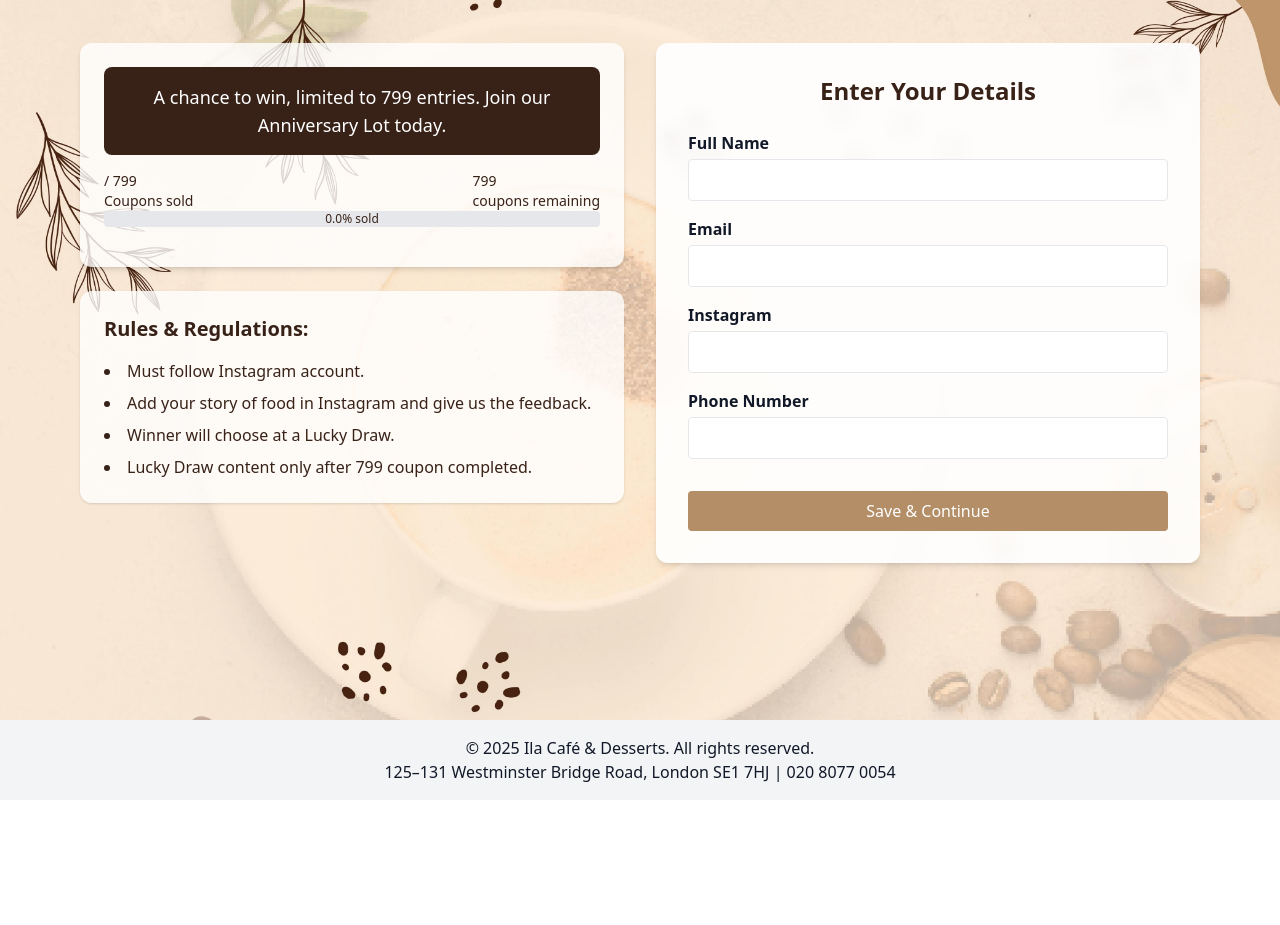
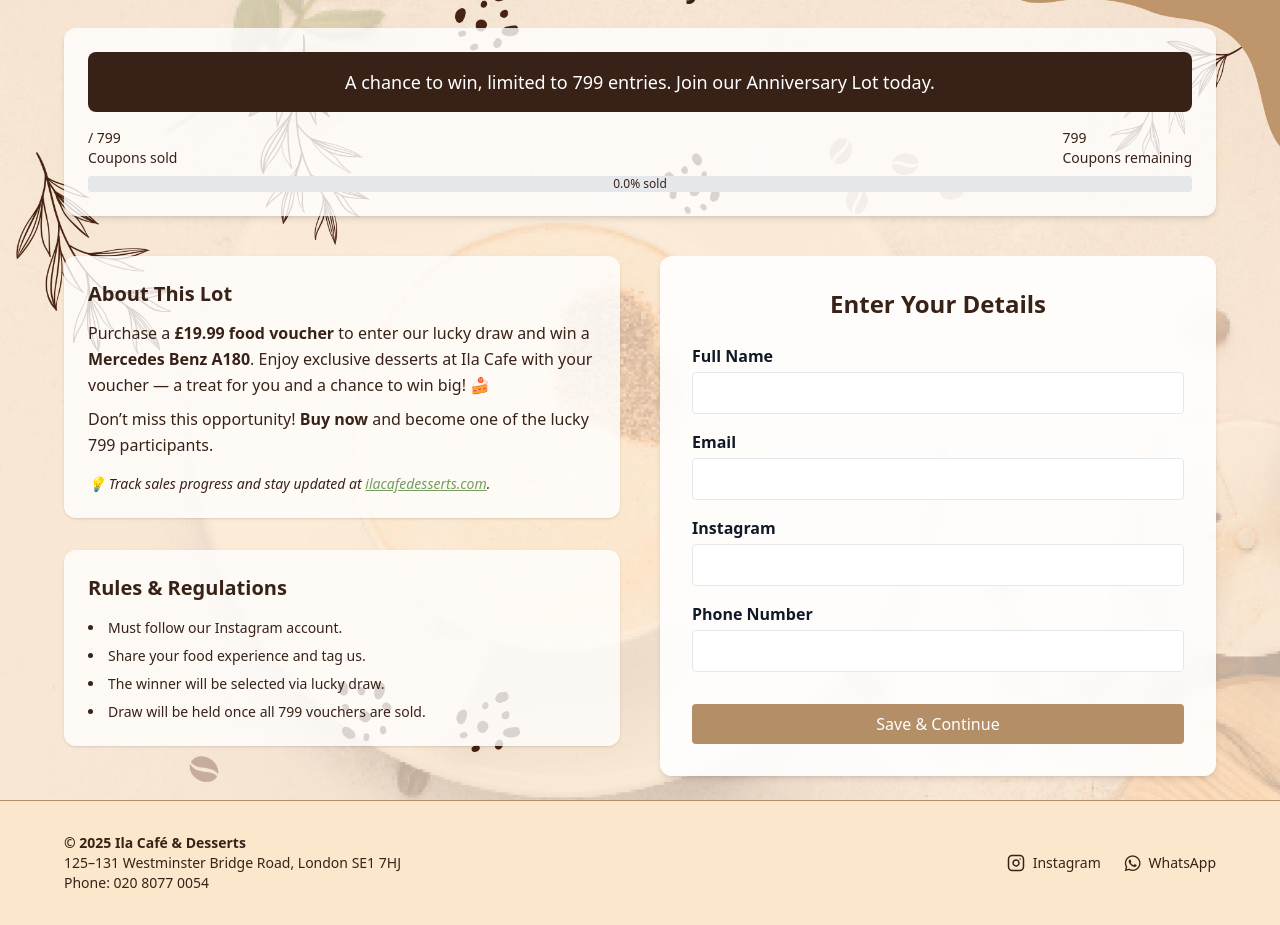
Before and after one commit to shahnavk/ila-cafe-website, a React (Create React App) app: page /anniversaryLot in a window 1280 px wide. Shown: the part 180-1105 px from the top of the page. Before the commit the page ends 980 px from the top, so only its background shows below. Built offline with nearby package versions, Linux system fonts and the light colour scheme; no server answers.

Commit message:
design update

```diff
--- a/public/index.html
+++ b/public/index.html
@@ -1,4 +1,8 @@
 <!DOCTYPE html>
+<link
+  rel="stylesheet"
+  href="https://cdnjs.cloudflare.com/ajax/libs/font-awesome/6.4.0/css/all.min.css"
+/>
 <html lang="en">
   <head>
     <meta charset="UTF-8" />
--- a/src/components/Footer.js
+++ b/src/components/Footer.js
@@ -1,10 +1,45 @@
 import React from 'react';
+import { Instagram, Phone } from 'lucide-react';
 
-const Footer = () => (
-  <footer className="bg-gray-100 text-center p-4">
-    <p>© {new Date().getFullYear()} Ila Café & Desserts. All rights reserved.</p>
-    <p>125–131 Westminster Bridge Road, London SE1 7HJ | 020 8077 0054</p>
-  </footer>
-);
+
+const Footer = () => {
+  const year = new Date().getFullYear();
+
+  return (
+    <footer className="bg-cafebeige text-textbrown px-6 py-8 mt-0 border-t border-cafebrown text-sm">
+      <div className="max-w-6xl mx-auto flex flex-col md:flex-row justify-between items-center gap-4 text-center md:text-left">
+
+        {/* Contact Info */}
+        <div>
+          <p className="font-semibold">© {year} Ila Café & Desserts</p>
+          <p>125–131 Westminster Bridge Road, London SE1 7HJ</p>
+          <p>Phone: <a href="tel:02080770054" className="hover:text-cafegreen transition">020 8077 0054</a></p>
+        </div>
+
+        {/* Social Links */}
+        <div className="flex items-center gap-6 mt-4 md:mt-0">
+          <a
+            href="https://instagram.com/ilacafedesserts"
+            target="_blank"
+            rel="noopener noreferrer"
+            className="flex items-center gap-2 hover:text-cafegreen transition"
+          >
+            <Instagram size={18} />
+            Instagram
+          </a>
+          <a
+  href="https://wa.me/442080770054"
+  target="_blank"
+  rel="noopener noreferrer"
+  className="flex items-center gap-2 hover:text-cafegreen transition"
+>
+  <i className="fab fa-whatsapp text-lg" />
+  WhatsApp
+</a>
+        </div>
+      </div>
+    </footer>
+  );
+};
 
 export default Footer;
--- a/src/components/Navbar.js
+++ b/src/components/Navbar.js
@@ -2,6 +2,8 @@ import { useEffect, useState } from 'react';
 import { Search, Menu as MenuIcon, X } from "lucide-react";
 import { Link } from 'react-router-dom';
 import { UtensilsCrossed } from "lucide-react";
+import { Mail } from "lucide-react";
+
 
 export default function Navbar() {
   const [isScrolled, setIsScrolled] = useState(false);
@@ -15,7 +17,7 @@ export default function Navbar() {
     return () => window.removeEventListener('scroll', handleScroll);
   }, []);
 
-  const navLinks = ['Menu'];
+  const navLinks = ['Menu', 'Contact'];
 
   return (
     <header
@@ -30,10 +32,12 @@ export default function Navbar() {
           {navLinks.map((label) => (
             <Link
               key={label}
-              to={label === 'Menu' ? '/menu' : '#'}
+              to={label === 'Menu' ? '/menu' : label === 'Contact' ? '/contact' : '#'}
+
               className="flex items-center gap-1 relative text-gray-700 font-medium text-sm after:absolute after:left-0 after:-bottom-1 after:w-0 after:h-[2px] after:bg-cafebrown after:transition-all after:duration-300 hover:after:w-full hover:text-cafegreen"
             >
               {label === 'Menu' && <UtensilsCrossed size={18} />}
+              {label === 'Contact' && <Mail size={18} />}
               <span>{label}</span>
             </Link>
           ))}
@@ -73,7 +77,8 @@ export default function Navbar() {
           {navLinks.map((label) => (
             <Link
               key={label}
-              to={label === 'Menu' ? '/menu' : '#'}
+              to={label === 'Menu' ? '/menu' : label === 'Contact' ? '/contact' : '#'}
+
               className="block py-2 text-textbrown font-medium text-sm border-b border-cafebrown hover:text-cafegreen"
               onClick={() => setIsMobileMenuOpen(false)}
             >
--- a/src/pages/AnniversaryLot.js
+++ b/src/pages/AnniversaryLot.js
@@ -1,24 +1,23 @@
 import React, { useEffect, useState } from "react";
 import ilaLogo from "../assets/ila-logo.png";
+
 const AnniversaryLot = () => {
   const [soldCount, setSoldCount] = useState(null);
+  const [submitted, setSubmitted] = useState(false);
+  const [loading, setLoading] = useState(false);
 
   useEffect(() => {
     fetch("https://sheetdb.io/api/v1/dqvyfvsq0iezw")
       .then((res) => res.json())
-      .then((data) => {
-        setSoldCount(data.length); // ✅ total number of lots sold
-      });
+      .then((data) => setSoldCount(data.length))
+      .catch((err) => console.error("Error fetching sold count:", err));
   }, []);
-
-  const [submitted, setSubmitted] = useState(false);
-  const [loading, setLoading] = useState(false);
 
   const handleSubmit = async (e) => {
     e.preventDefault();
     setLoading(true);
+
     const form = new FormData(e.target);
-
     const formData = {
       name: form.get("name"),
       email: form.get("email"),
@@ -27,37 +26,25 @@ const AnniversaryLot = () => {
     };
 
     try {
-      // 1. Save to SheetDB
-      // await fetch('https://sheetdb.io/api/v1/ya1lgmr4wqlz6', {
-      //   method: 'POST',
-      //   headers: { 'Content-Type': 'application/json' },
-      //   body: JSON.stringify({ data: formData }),
-      // });
-
-      // 2. Call your backend to create Stripe session
-      const response = await fetch(
-        "https://ila-cafe-website.onrender.com/create-checkout-session",
-        {
+      const response = await fetch("https://ila-cafe-website.onrender.com/create-checkout-session", {
         method: "POST",
         headers: { "Content-Type": "application/json" },
         body: JSON.stringify(formData),
-        }
-      );
+      });
 
       const session = await response.json();
       if (session.url) {
-        // Ensure loader renders before redirect
         requestAnimationFrame(() => {
           setTimeout(() => {
             window.location.href = session.url;
-          }, 500); // Adjust delay to control how long the loader shows
+          }, 500);
         });
       } else {
-        alert("Something went wrong, please try again.");
+        alert("Something went wrong. Please try again.");
         setLoading(false);
       }
     } catch (error) {
-      console.error(error);
+      console.error("Form submission error:", error);
       alert("Error submitting form. Please try again.");
       setLoading(false);
     }
@@ -76,78 +63,76 @@ const AnniversaryLot = () => {
     <>
       {loading && (
         <div className="fixed inset-0 bg-white bg-opacity-80 z-50 flex flex-col items-center justify-center">
-          <img
-            src={ilaLogo}
-            alt="Loading..."
-            className="w-16 h-16 animate-bounce mb-2"
-          />
+          <img src={ilaLogo} alt="Loading..." className="w-16 h-16 animate-bounce mb-2" />
           <p className="text-textbrown font-semibold animate-pulse">
             Redirecting to payment...
           </p>
         </div>
       )}
-      <div className="bg-cafe-bg bg-cover bg-center min-h-screen py-[15px]">
-      <h1 className="text-3xl font-extrabold text-center text-textbrown my-4 block">
+
+      <div className="bg-cafe-bg bg-cover bg-center min-h-screen py-6 px-4">
+        <h1 className="text-3xl font-extrabold text-center text-textbrown my-6">
           Anniversary Lot
         </h1>
-        <section className="px-4 py-10 max-w-6xl mx-auto grid grid-cols-1 md:grid-cols-2 gap-8 items-start">
-          {/* Left: Banner + Info */}
-
-          <div className="space-y-6">
-            {/* Top Banner */}
-            <div className=" bg-white bg-opacity-80 text-white rounded-xl p-6 shadow-md">
+        <section className="max-w-6xl mx-auto mb-[40px]">
+        <div className="bg-white bg-opacity-80 p-6 rounded-xl shadow-md">
               <div className="text-white bg-textbrown p-4 rounded-lg text-center">
-                {/* <h1 className="text-3xl font-extrabold mb-2">
-                  Anniversary Lot
-                </h1> */}
                 <p className="text-lg">
                   A chance to win, limited to 799 entries. Join our Anniversary Lot today.
                 </p>
               </div>
-
-              {/* Progress bar */}
               <div className="w-full text-sm text-textbrown mt-4 flex justify-between">
-                <span> {soldCount} / 799 <br/> Coupons sold</span>
-                <span> {799 - soldCount} <br/> coupons remaining </span>
+                <span>{soldCount} / 799<br/>Coupons sold</span>
+                <span>{799 - soldCount}<br/>Coupons remaining</span>
               </div>
-              <div className="relative w-full bg-gray-200 h-4 rounded mb-4">
+              <div className="relative w-full bg-gray-200 h-4 rounded mt-2">
                 <div
                   className="bg-cafegreen h-4 rounded"
                   style={{ width: `${(soldCount / 799) * 100}%` }}
                 ></div>
-                <div className="absolute w-full absolute top-0 left-0 h-4 text-center text-xs text-textbrown">{((soldCount / 799) * 100).toFixed(1)}% sold</div>
+                <div className="absolute top-0 left-0 w-full h-4 text-center text-xs text-textbrown">
+                  {((soldCount / 799) * 100).toFixed(1)}% sold
                 </div>
               </div>
+            </div>
+            </section>
+        <section className="max-w-6xl mx-auto grid grid-cols-1 md:grid-cols-2 gap-10 items-start">
+          {/* Info Section */}
+          <div className="space-y-8">
 
-            {/* Info Section */}
+
+            <div className="bg-white bg-opacity-80 p-6 rounded-xl shadow text-textbrown leading-relaxed">
+              <h3 className="text-xl font-bold mb-3">About This Lot</h3>
+              <p>
+                Purchase a <strong>£19.99 food voucher</strong> to enter our lucky draw and win a <strong>Mercedes Benz A180</strong>. Enjoy exclusive desserts at Ila Cafe with your voucher — a treat for you and a chance to win big! 🍰
+              </p>
+              <p className="mt-2">
+                Don’t miss this opportunity! <strong>Buy now</strong> and become one of the lucky 799 participants.
+              </p>
+              <p className="mt-4 text-sm italic">
+                💡 Track sales progress and stay updated at <a href="https://ilacafedesserts.com" className="underline text-cafegreen">ilacafedesserts.com</a>.
+              </p>
+            </div>
+
             <div className="bg-white bg-opacity-80 p-6 rounded-xl shadow">
-              <h3 className="text-xl font-bold text-textbrown mb-4">
-                Rules & Regulations:
-              </h3>
-              <ul className="list-disc list-inside text-sm sm:text-base text-textbrown space-y-2">
-                <li>Must follow Instagram account.</li>
-                <li>
-                  Add your story of food in Instagram and give us the feedback.
-                </li>
-                <li>Winner will choose at a Lucky Draw.</li>
-                <li>Lucky Draw content only after 799 coupon completed.</li>
+              <h3 className="text-xl font-bold text-textbrown mb-4">Rules & Regulations</h3>
+              <ul className="list-disc list-inside text-textbrown text-sm space-y-2">
+                <li>Must follow our Instagram account.</li>
+                <li>Share your food experience and tag us.</li>
+                <li>The winner will be selected via lucky draw.</li>
+                <li>Draw will be held once all 799 vouchers are sold.</li>
               </ul>
             </div>
           </div>
 
-          {/* Right: Form */}
+          {/* Form Section */}
           <div className="bg-white bg-opacity-90 backdrop-blur p-6 sm:p-8 rounded-xl shadow-md">
-            {!submitted ? (
-              <>
             <h2 className="text-2xl font-bold text-textbrown mb-6 text-center">
               Enter Your Details
             </h2>
-
             <form onSubmit={handleSubmit} className="grid gap-4 text-left">
               <div>
-                    <label className="block mb-1 font-semibold">
-                      Full Name
-                    </label>
+                <label className="block mb-1 font-semibold">Full Name</label>
                 <input
                   name="name"
                   type="text"
@@ -165,9 +150,7 @@ const AnniversaryLot = () => {
                 />
               </div>
               <div>
-                    <label className="block mb-1 font-semibold">
-                      Instagram
-                    </label>
+                <label className="block mb-1 font-semibold">Instagram</label>
                 <input
                   name="instagram"
                   type="text"
@@ -175,9 +158,7 @@ const AnniversaryLot = () => {
                 />
               </div>
               <div>
-                    <label className="block mb-1 font-semibold">
-                      Phone Number
-                    </label>
+                <label className="block mb-1 font-semibold">Phone Number</label>
                 <input
                   name="phone"
                   type="tel"
@@ -192,41 +173,6 @@ const AnniversaryLot = () => {
                 Save & Continue
               </button>
             </form>
-
-                {/* <div>
-                <label className="block mb-1 font-semibold">Full Name</label>
-                <input name="name" type="text" className="w-full p-2 border rounded" required />
-              </div>
-              <div>
-                <label className="block mb-1 font-semibold">Email</label>
-                <input name="email" type="email" className="w-full p-2 border rounded" required />
-              </div>
-              <div>
-                <label className="block mb-1 font-semibold">Instagram</label>
-                <input name="instagram" type="text" className="w-full p-2 border rounded" />
-              </div>
-              <div>
-                <label className="block mb-1 font-semibold">Phone Number</label>
-                <input name="phone" type="tel" className="w-full p-2 border rounded" required />
-              </div>
-              <button
-                type="submit"
-                className="mt-4 bg-cafebrown text-white px-6 py-2 rounded hover:bg-opacity-90 transition"
-              >
-                Save & Continue
-              </button>
-            </form>*/}
-              </>
-            ) : (
-              <div className="text-center p-6">
-                <h1 className="text-2xl font-bold text-green-600">
-                  Thank you!
-                </h1>
-                <p className="mt-4 text-textbrown">
-                  Your details were saved successfully.
-                </p>
-              </div>
-            )}
           </div>
         </section>
       </div>
--- a/src/pages/Contact.js
+++ b/src/pages/Contact.js
@@ -1,5 +1,35 @@
-import React from 'react';
+import React from "react";
 
-const Contact = () => <div className='p-6'>Contact Page</div>;
+const Contact = () => {
+  return (
+    <section className="min-h-screen flex items-center justify-center px-4 py-10 bg-cafe-bg bg-cover bg-center">
+      <div className="bg-white bg-opacity-90 p-8 rounded-2xl shadow-lg max-w-xl w-full text-center">
+        <h1 className="text-3xl font-bold text-textbrown mb-6">Contact Us</h1>
+
+        <div className="space-y-4 text-left text-textbrown text-base leading-relaxed">
+          <p>
+            <span className="font-semibold">📧 Email:</span> <a href="mailto:Ilavegan.veg@gmail.com" className="text-cafebrown hover:underline">Ilavegan.veg@gmail.com</a>
+          </p>
+
+          <p>
+            <span className="font-semibold">📞 Phone:</span> <a href="tel:02080770054" className="text-cafebrown hover:underline">020 8077 0054</a>
+          </p>
+
+          <p>
+            <span className="font-semibold">📍 Address:</span> <br />
+            125–131 Westminster Bridge Road,<br />
+            London SE1 7HJ
+          </p>
+        </div>
+
+        <div className="mt-8">
+          <a href="tel:02080770054" className="inline-block bg-cafegreen text-white px-6 py-2 rounded-full hover:bg-cafebrown transition font-semibold">
+            Call Us
+          </a>
+        </div>
+      </div>
+    </section>
+  );
+};
 
 export default Contact;
--- a/src/pages/Home.js
+++ b/src/pages/Home.js
@@ -6,7 +6,7 @@ const Home = () => (
     {/* Welcome Section */}
     <section className="relative bg-cafe-texture bg-cover bg-center py-8 pt-0">
       {/* 🎉 Anniversary Lot - Top Banner */}
-      <div className=" mx-auto p-2 sm:px-20 bg-car-bg bg-center bg-contain bg-no-repeat  bg-white bg-opacity-50 mb-8 py-8" style={{ backgroundSize: 'auto 90%' }} >
+      <div className=" mx-auto bg-car-bg bg-center bg-contain bg-no-repeat p-2 sm:px-20 mb-8 py-8" style={{ backgroundSize: 'auto 90%' }} >
         {/* Text */}
         {/* <div className="w-44 h-44 sm:w-52 sm:h-52 rounded-full bg-cafebrown flex items-center justify-center mx-auto text-center p-4 shadow-lg">
           <p className="text-center text-sm sm:text-base p-0 text-white">
@@ -16,18 +16,26 @@ const Home = () => (
           </p>
         </div> */}
         <div className="text-center md:text-center bg-white rounded-xl  bg-opacity-70 py-8 shadow-lg">
-          <h2 className="text-2xl stroke-textbrown sm:text-3xl md:text-4xl font-extrabold text-textbrown animate-[zoomInOut_2s_ease-in-out_infinite]">
-            {/* 🎉 🎉 */}Anniversary Gift
+          <h2 className="text-2xl stroke-textbrown sm:text-3xl md:text-4xl font-extrabold text-textbrown animate-[zoomInOut_2s_ease-in-out_infinite] drop-shadow-sm" style={{textShadow: 'rgba(0, 0, 0, 0.4) 1px 3px 16px'}}>
+            {/* 🎉 🎉 */}Anniversary Lucky Draw
           </h2>
-          <p className="text-base sm:text-lg text-cafebrown m-4">
+          {/* <img
+  src={carImage}
+  alt="Mercedes Benz A180"
+  className="mx-auto mt-4 w-3/5 sm:w-1/2 md:w-1/3"
+/> */}
+          <p className="text-xl sm:text-2xl text-cafebrown m-4">
             <strong>Mercedes Benz A180</strong>
           </p>
+          <p className="text-base sm:text-lg text-textbrown">
+            <strong>799 Entries. One Winner.</strong>
+          </p>
           <a
-            href="/anniversaryLot"
-            className="inline-block mt-2 bg-gradient-to-r from-cafegreen via-textbrown to-cafegreen bg-[length:150%_200%] text-white px-6 py-2 rounded-full hover:bg-opacity-90 transition font-semibold animate-gradient-x"
-          >
-            Enter the Lot Now →
-          </a>
+  href="/anniversaryLot"
+  className="inline-block mt-4 bg-gradient-to-r from-cafegreen via-textbrown to-cafegreen bg-[length:150%_200%] text-white px-6 py-2 rounded-full hover:scale-105 transition-transform duration-300 shadow-lg font-semibold animate-gradient-x"
+>
+Claim Your Spot Now →
+</a>
         </div>
         {/* Image */}
 
```
Also changed, not shown: 1 other file (tests, documents, lock files or other folders). Lines whose indentation alone changed are shown as unchanged.
